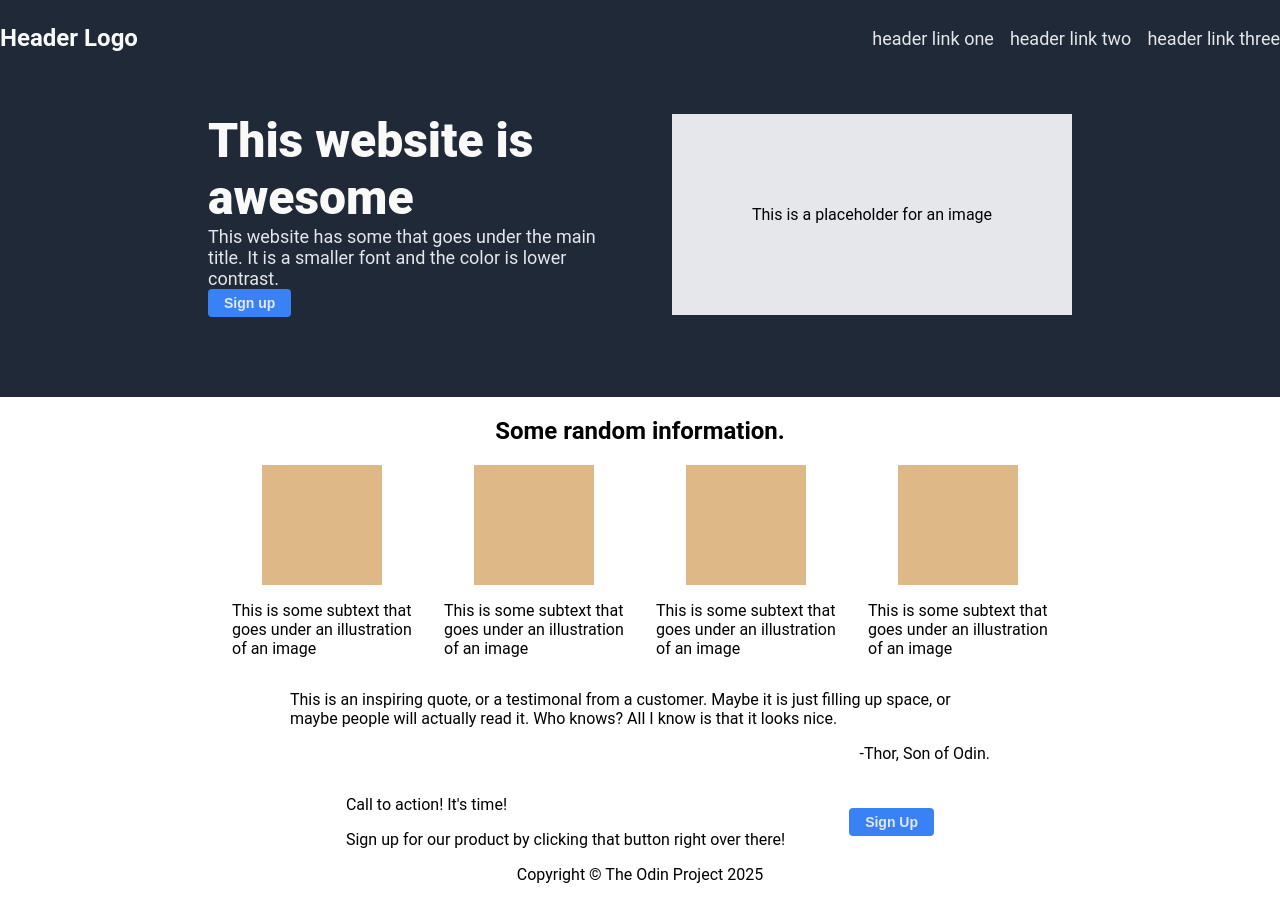
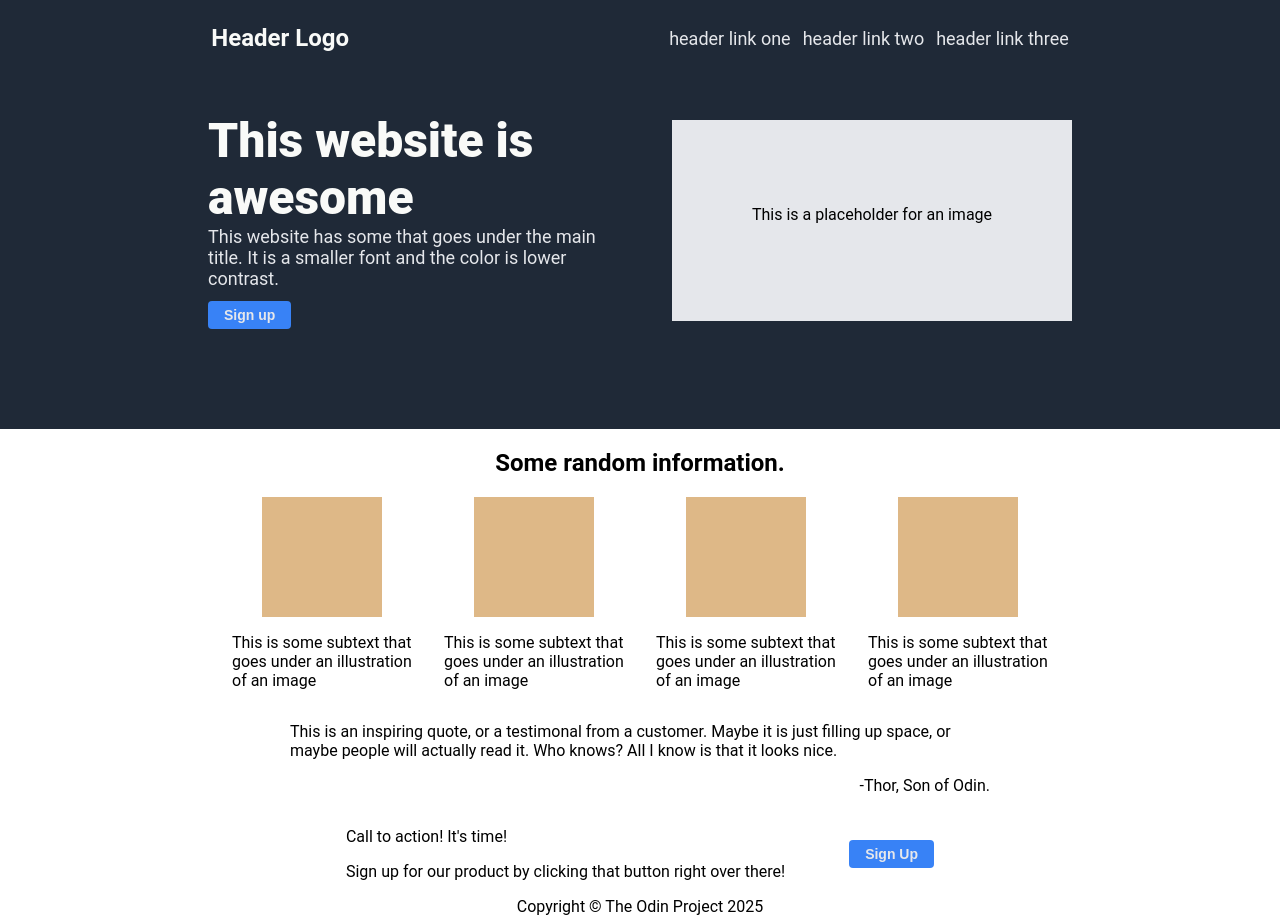
Before and after one commit to gnsbdslm/landing-page, a plain HTML site: page index.html in a window 1280 px wide. Before the commit the page ends 884 px from the top, so only its background shows below. Drawn offline with Linux system fonts and the light colour scheme.

Commit message:
Delete margin and padding on left and right navs. Add proper margin and paddings to parent container. Add on hover over button cursor.

```diff
--- a/style.css
+++ b/style.css
@@ -6,8 +6,10 @@ body {
 
 .header-container {
     display: flex;
-    justify-content: space-between;
+    justify-content: center;
     background-color: #1F2937;
+    gap: 20em;
+    padding: 24px 0;
 }
 
 .hero {
@@ -16,7 +18,12 @@ body {
     gap: 64px;
     background-color: #1F2937;
     padding-top: 36px;
-    padding-bottom: 80px;
+    padding-bottom: 100px;
+}
+
+.hero p {
+    padding-bottom: 12px;
+
 }
 
 #info {
@@ -68,9 +75,11 @@ body {
 
 
 ul {
+    list-style: none;
+    padding: 0;
+    margin: 0;
     display: flex;
-    gap: 16px;
-    list-style: none;
+    gap: 12px;
 }
 
 a {
@@ -83,6 +92,7 @@ a {
     font-size: 24px;
     color: #f9faf8;
     font-weight: 600;
+    margin: 0;
 }
 
 .right-nav {
@@ -120,6 +130,7 @@ button {
     background-color: #3882f6;
     color: #e5e7eb;
     border: none;
+    cursor: pointer;
     border-radius: 4px;
     padding: 6px 16px;
     font-size: 14px;
```
